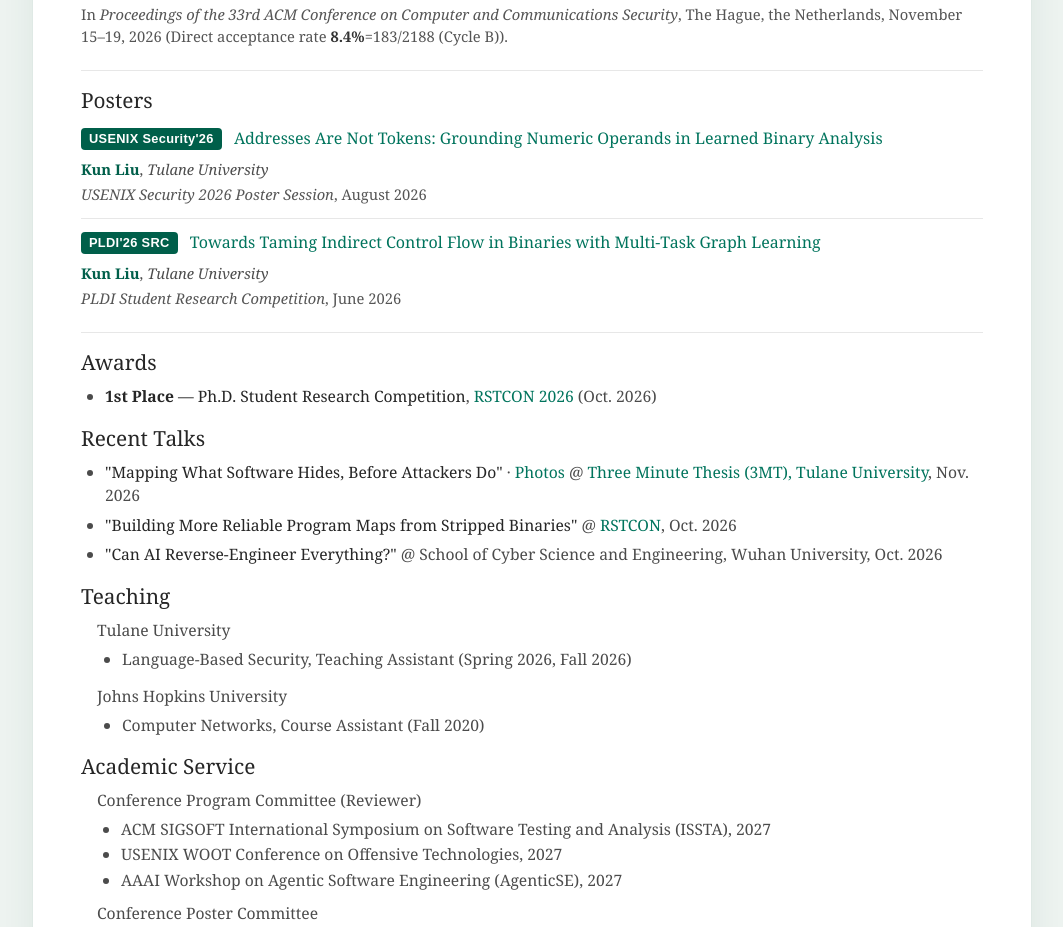
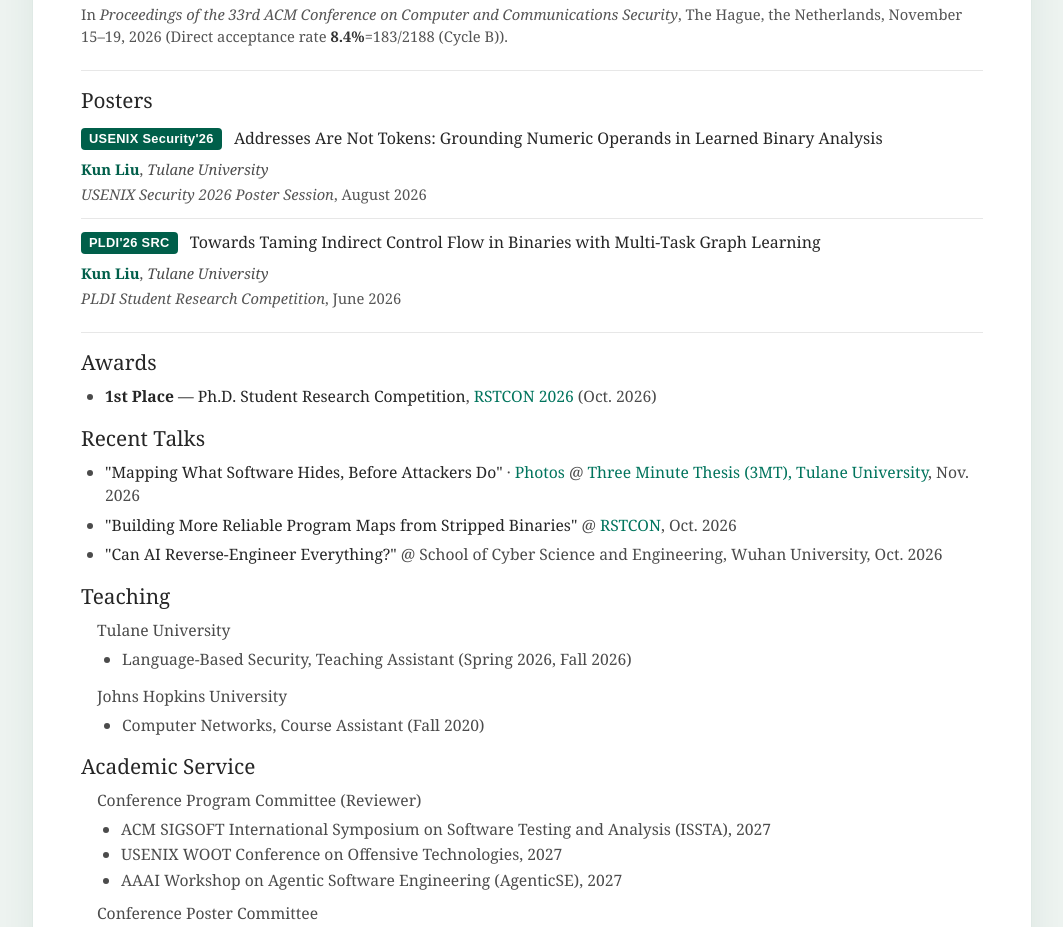
Before and after one commit to Ryan-hub-bit/ryan-hub-bit.github.io, a Next.js app: page / in a window 1280 px wide. Shown: the part 1160-2087 px from the top of the page, without its empty margins (108-1171 px from the left). Built offline with nearby package versions, Linux system fonts and the light colour scheme.

Commit message:
Use neutral colors for poster title links

```diff
--- a/app/globals.css
+++ b/app/globals.css
@@ -607,6 +607,8 @@ body:has(.image-dialog[open]) { overflow: hidden; }
   text-wrap: pretty;
 }
 
+#posters .paper-details h3 a { color: inherit; }
+
 .artifact-badge {
   display: inline-block;
   max-width: calc(100% - 0.85em);
```
